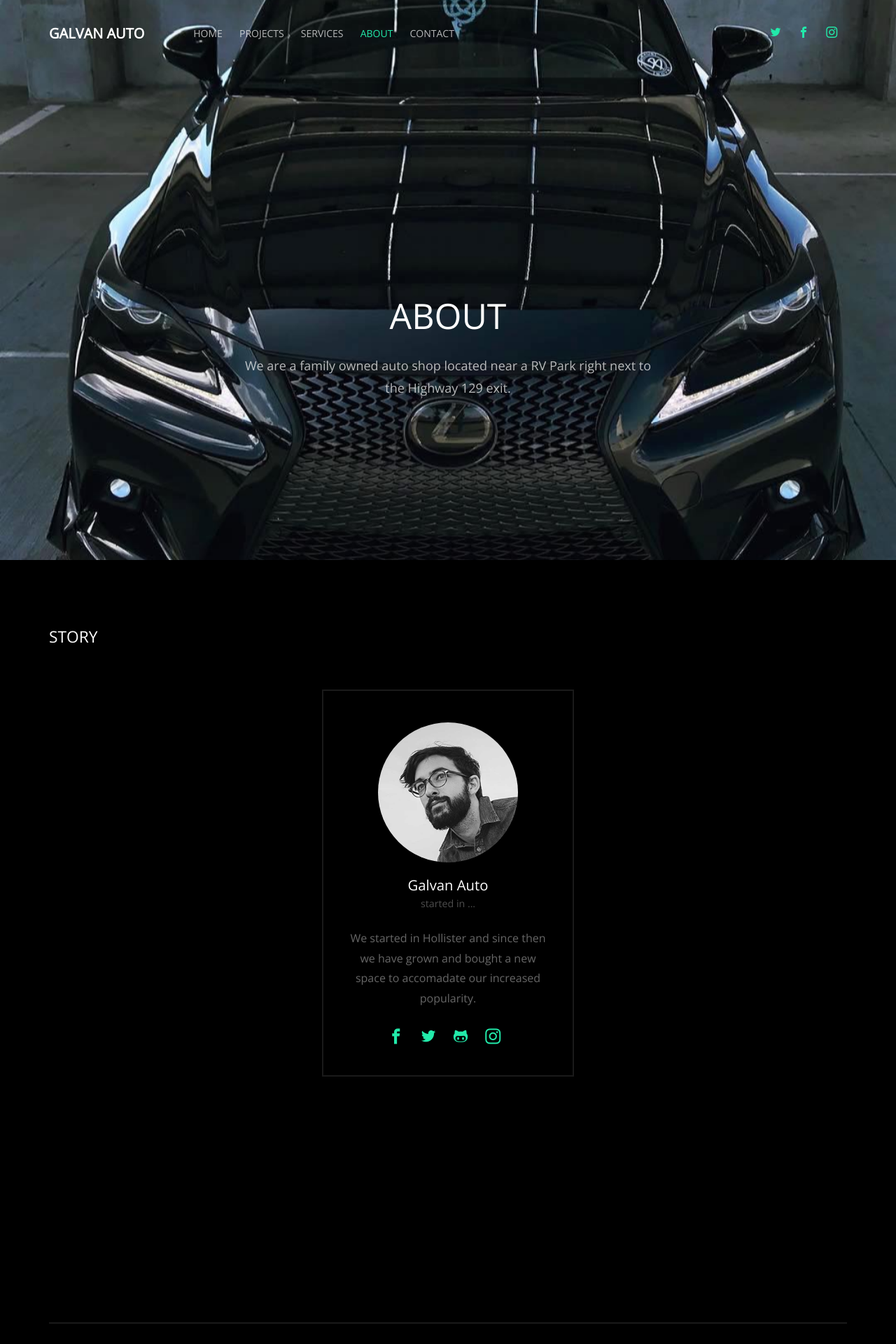
After one commit to cesarg01/galvan-auto, a Django app: page /about/ in a window 1280 px wide. The commit adds this page. Shown: the top 1920 px of the page at 70% size. Run offline with Django 3.2, Linux system fonts and the light colour scheme; some libraries are stand-ins or nearby versions; some web fonts are replaced.

Commit message:
Updated the about me and now the links to home and about pages working.

```diff
--- /dev/null
+++ b/blog/templates/blog/about.html
@@ -0,0 +1,203 @@
+<!DOCTYPE html>
+{% load static %}
+<html lang="en">
+  <head>
+    <meta charset="utf-8">
+    <meta name="viewport" content="width=device-width, initial-scale=1">
+    <title>uiCookies:Black &mdash; Free Bootstrap Theme, Free Responsive Bootstrap Website Template</title>
+    <meta name="description" content="Free Bootstrap Theme by uicookies.com">
+    <meta name="keywords" content="free website templates, free bootstrap themes, free template, free bootstrap, free website template">
+
+    <link href="https://fonts.googleapis.com/css?family=Open+Sans:300,400" rel="stylesheet">
+    <link rel="stylesheet" href="{% static 'css/styles-merged.css' %}">
+    <link rel="stylesheet" href="{% static 'css/style.min.css' %}">
+    <link rel="stylesheet" href="{% static 'css/custom.css' %}">
+
+    <!--[if lt IE 9]>
+      <script src="js/vendor/html5shiv.min.js"></script>
+      <script src="js/vendor/respond.min.js"></script>
+    <![endif]-->
+  </head>
+  <body>
+
+  <!-- START: header -->
+
+  <div class="probootstrap-loader"></div>
+
+  <header role="banner" class="probootstrap-header">
+    <div class="container">
+        <a href="{% url 'index' %}" class="probootstrap-logo">Galvan Auto<span></span></a>
+
+        <a href="#" class="probootstrap-burger-menu visible-xs" ><i>Menu</i></a>
+        <div class="mobile-menu-overlay"></div>
+
+        <nav role="navigation" class="probootstrap-nav hidden-xs">
+          <ul class="probootstrap-main-nav">
+            <li><a href="{% url 'index' %}">Home</a></li>
+            <li><a href="projects.html">Projects</a></li>
+            <li><a href="services.html">Services</a></li>
+            <li class="active"><a href="{% url 'about' %}">About</a></li>
+            <li><a href="contact.html">Contact</a></li>
+          </ul>
+          <ul class="probootstrap-right-nav hidden-xs">
+            <li><a href="#"><i class="icon-twitter"></i></a></li>
+            <li><a href="#"><i class="icon-facebook2"></i></a></li>
+            <li><a href="#"><i class="icon-instagram2"></i></a></li>
+          </ul>
+          <div class="extra-text visible-xs">
+            <a href="#" class="probootstrap-burger-menu"><i>Menu</i></a>
+            <h5>Address</h5>
+            <p>4110 Fairview Rd, Hollister, CA 95023</p>
+            <h5>Connect</h5>
+            <ul class="social-buttons">
+              <li><a href="#"><i class="icon-twitter"></i></a></li>
+              <li><a href="#"><i class="icon-facebook2"></i></a></li>
+              <li><a href="#"><i class="icon-instagram2"></i></a></li>
+            </ul>
+          </div>
+        </nav>
+    </div>
+  </header>
+  <!-- END: header -->
+  <section class="probootstrap-slider flexslider">
+    <ul class="slides">
+        <li style="background-image: url('{% static "img/blackedlexus.jpg" %}');">
+        <div class="container">
+          <div class="row">
+            <div class="col-md-12 text-center">
+              <div class="slides-text probootstrap-animate">
+                <h2>About</h2>
+                <p>We are a family owned auto shop located near a RV Park right next to the Highway 129 exit. </p>
+              </div>
+            </div>
+          </div>
+        </div>
+      </li>
+    </ul>
+  </section>
+  <!-- END: slider  -->
+
+  <section class="probootstrap-section">
+    <div class="container">
+      <div class="row">
+        <div class="col-md-12 section-heading probootstrap-animate">
+          <h2>Story</h2>
+        </div>
+      </div>
+      <div class="row">
+        <div class="col-md-4 probootstrap-animate">
+
+        </div>
+        <div class="col-md-4 probootstrap-animate">
+          <div class="probootstrap-card probootstrap-person text-center">
+            <div class="probootstrap-card-media">
+              <img src="{% static "img/person_2.jpg" %}" class="img-responsive" alt="Free HTML5 Template by uicookies.com">
+            </div>
+            <div class="probootstrap-card-text">
+              <h2 class="probootstrap-card-heading mb0">Galvan Auto</h2>
+              <p><small>started in ... </small></p>
+              <p>We started in Hollister and since then we have grown and bought a new space to accomadate our increased popularity.</p>
+              <ul class="probootstrap-social">
+                <li><a href="#"><i class="icon-facebook2"></i></a></li>
+                <li><a href="#"><i class="icon-twitter"></i></a></li>
+                <li><a href="#"><i class="icon-github"></i></a></li>
+                <li><a href="#"><i class="icon-instagram2"></i></a></li>
+              </ul>
+            </div>
+          </div>
+        </div>
+        <div class="col-md-4 probootstrap-animate">
+
+        </div>
+      </div>
+    </div>
+  </section>
+  <!-- END section -->
+
+  <div class="probootstrap-section">
+    <div class="container">
+      <div class="row">
+
+          <!-- END panel-group -->
+        </div>
+        <div class="col-md-6 probootstrap-animate" data-animate-effect="fadeInRight">
+
+
+
+        </div>
+      </div>
+    </div>
+  </div>
+  <!-- END section -->
+
+
+  <section class="probootstrap-section">
+    <div class="container">
+
+
+
+
+      </div>
+    </div>
+  </section>
+  <!-- END section -->
+
+  <div class="container">
+    <div class="probootstrap-cta probootstrap-animate border-bototm-none">
+      <h2 class="mb20">Do you have questions?</h2>
+      <p>Contact us directly!</p>
+      <p><a href="#" role="button" class="btn btn-primary">Get In Touch</a></p>
+    </div>
+  </div>
+
+  <!-- END section cta -->
+
+  <footer class="probootstrap-footer probootstrap-bg">
+    <div class="container">
+      <div class="row mb60">
+
+        <div class="col-md-3">
+          <div class="probootstrap-footer-widget probootstrap-link-wrap">
+            <h4 class="heading">Quick Links</h4>
+            <ul class="stack-link">
+              <li><a href="#">Home</a></li>
+              <li><a href="#">About</a></li>
+              <li><a href="#">Services</a></li>
+              <li><a href="#">Products</a></li>
+
+            </ul>
+          </div>
+        </div>
+
+
+      </div>
+      <div class="row copyright">
+        <div class="col-md-6">
+          <div class="probootstrap-footer-widget">
+            <p>&copy; 2018 <a href="https://uicookies.com/">uiCookies:Black</a>. Designed by <a href="https://uicookies.com/">uicookies.com</a> Modified by <a href="https://github.com/cesarg01"> Cesar Gonzalez</a> <br> Demo Photos from <a href="https://unsplash.com/">Unsplash</a></p>
+          </div>
+        </div>
+        <div class="col-md-6">
+          <div class="probootstrap-footer-widget right">
+            <ul class="probootstrap-social">
+              <li><a href="#"><i class="icon-twitter"></i></a></li>
+              <li><a href="#"><i class="icon-facebook"></i></a></li>
+              <li><a href="#"><i class="icon-instagram2"></i></a></li>
+            </ul>
+          </div>
+        </div>
+      </div>
+    </div>
+  </footer>
+
+  <div class="gototop js-top">
+    <a href="#" class="js-gotop"><i class="icon-chevron-thin-up"></i></a>
+  </div>
+
+
+  <script src="{% static 'js/scripts.min.js' %}"></script>
+  <script src="{% static 'js/main.min.js' %}"></script>
+  <script src="{% static 'js/custom.js' %}"></script>
+
+  </body>
+</html>
--- a/blog/templates/blog/index.html
+++ b/blog/templates/blog/index.html
@@ -28,17 +28,17 @@
 
   <header role="banner" class="probootstrap-header">
     <div class="container">
-        <a href="index.html" class="probootstrap-logo">Galvan Auto<span></span></a>
+        <a href="{% url 'index' %}" class="probootstrap-logo">Galvan Auto<span></span></a>
 
         <a href="#" class="probootstrap-burger-menu visible-xs" ><i>Menu</i></a>
         <div class="mobile-menu-overlay"></div>
 
         <nav role="navigation" class="probootstrap-nav hidden-xs">
           <ul class="probootstrap-main-nav">
-            <li class="active"><a href="index.html">Home</a></li>
+            <li class="active"><a href="{% url 'index' %}">Home</a></li>
             <li><a href="projects.html">Projects</a></li>
             <li><a href="services.html">Services</a></li>
-            <li><a href="about.html">About</a></li>
+            <li><a href="{% url 'about' %}">About</a></li>
             <li><a href="contact.html">Contact</a></li>
           </ul>
           <ul class="probootstrap-right-nav hidden-xs">
--- a/blog/urls.py
+++ b/blog/urls.py
@@ -5,4 +5,5 @@ from . import views
 
 urlpatterns = [
     url(r'^$', views.index_page, name='index'),
+    url(r'^about/$', views.about_page, name='about'),
 ]
--- a/blog/views.py
+++ b/blog/views.py
@@ -5,3 +5,6 @@ from django.shortcuts import render
 def index_page(request):
     # The function render will render (put together) our template blog/post_list.html
     return render(request, 'blog/index.html', {})
+
+def about_page(request):
+    return render(request, 'blog/about.html', {})
```
Also changed, not shown: blog/static/img/blackedlexus.jpg (added).
